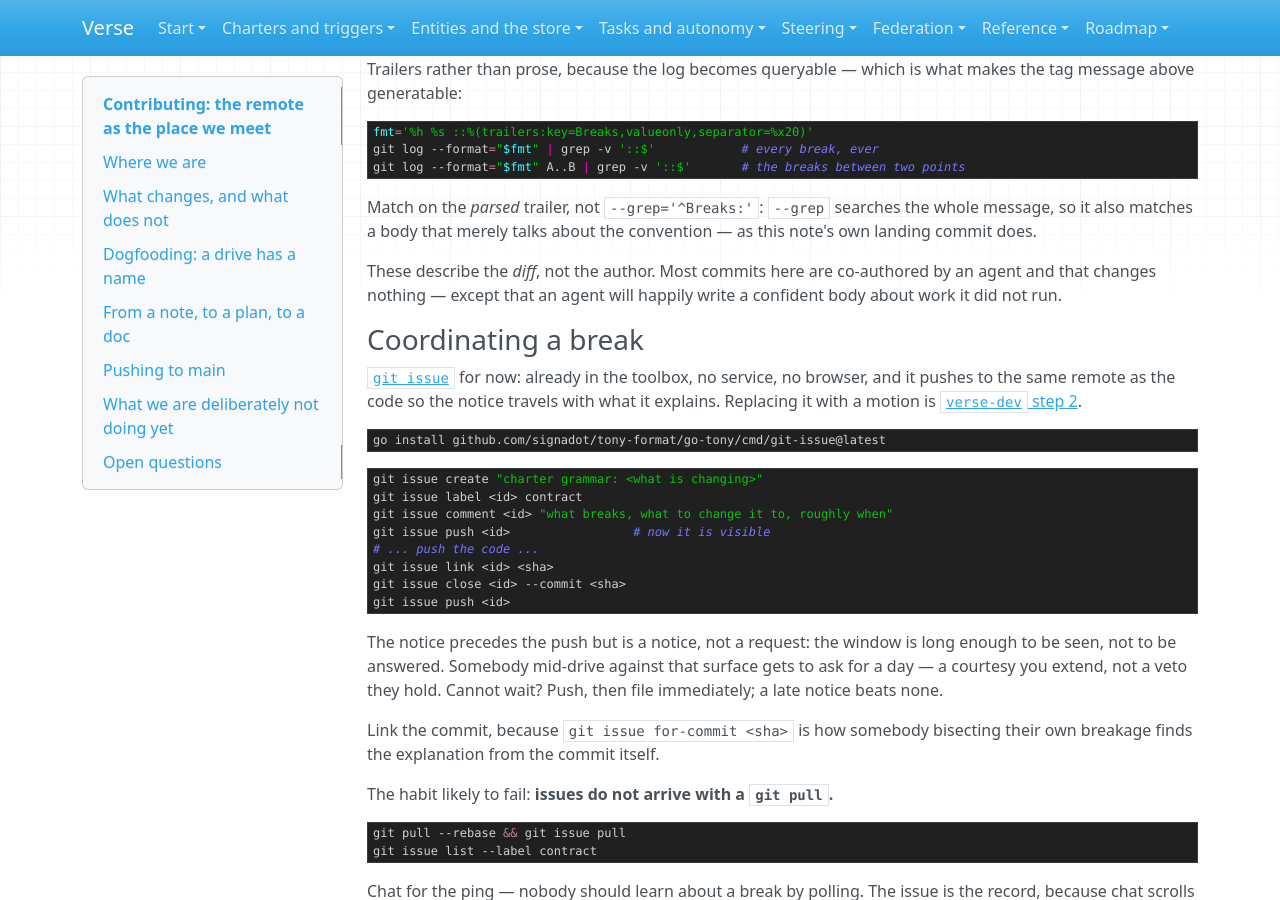
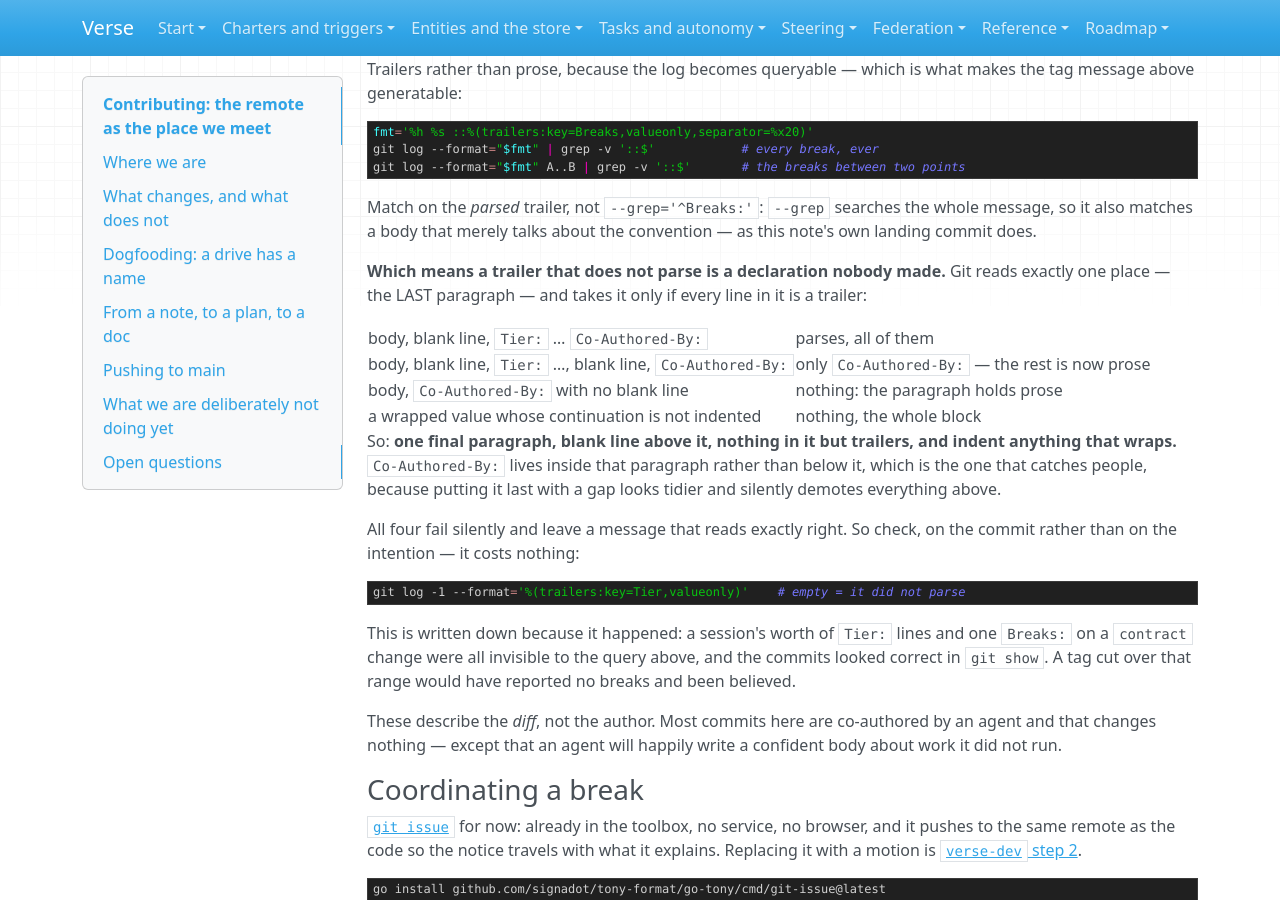
Before and after one commit to signadot/viff, an MkDocs documentation site: the page built from docs/working/contributing.md, in a window 1280 px wide and 900 px high, scrolled down 3703 px. Built offline with MkDocs 1.6.1, drawn with Linux system fonts in a browser that asks for light colours.

Commit message:
contributing: a trailer that does not parse is a declaration nobody made
The note said to match on the parsed trailer rather than on `--grep`, which is right and is not
the half that bites. What bites is writing one git will not parse, and there are four ways —
now tabulated, because three of them look tidier than the one that works.

The one that catches people: `Co-Authored-By:` placed last after a blank line. That makes it the
whole final paragraph and demotes every trailer above it to prose. `git show` looks exactly
right; the query returns nothing.

Written down because it happened, at length: a session's worth of `Tier:` lines and one
`Breaks:` on a `contract` change were all invisible to the query the tag message is generated
from. A `dogfood/*` tag cut over that range would have reported no breaks and been believed,
which is the one failure this convention exists to prevent.

The fix is a check on the commit rather than on the intention, and it costs nothing:
`git log -1 --format='%(trailers:key=Tier,valueonly)'` prints nothing when it did not parse.

Co-Authored-By: Claude Opus 5 (1M context) <noreply@anthropic.com>

````diff
--- a/docs/working/contributing.md
+++ b/docs/working/contributing.md
@@ -204,6 +204,33 @@ Match on the *parsed* trailer, not `--grep='^Breaks:'`: `--grep` searches the wh
 so it also matches a body that merely talks about the convention — as this note's own landing
 commit does.
 
+**Which means a trailer that does not parse is a declaration nobody made.** Git reads exactly one
+place — the LAST paragraph — and takes it only if every line in it is a trailer:
+
+| | |
+|---|---|
+| body, blank line, `Tier:` … `Co-Authored-By:` | parses, all of them |
+| body, blank line, `Tier:` …, blank line, `Co-Authored-By:` | only `Co-Authored-By:` — the rest is now prose |
+| body, `Co-Authored-By:` with no blank line | nothing: the paragraph holds prose |
+| a wrapped value whose continuation is not indented | nothing, the whole block |
+
+So: **one final paragraph, blank line above it, nothing in it but trailers, and indent anything
+that wraps.** `Co-Authored-By:` lives inside that paragraph rather than below it, which is the
+one that catches people, because putting it last with a gap looks tidier and silently demotes
+everything above.
+
+All four fail silently and leave a message that reads exactly right. So check, on the commit
+rather than on the intention — it costs nothing:
+
+```sh
+git log -1 --format='%(trailers:key=Tier,valueonly)'    # empty = it did not parse
+```
+
+This is written down because it happened: a session's worth of `Tier:` lines and one
+`Breaks:` on a `contract` change were all invisible to the query above, and the commits looked
+correct in `git show`. A tag cut over that range would have reported no breaks and been
+believed.
+
 These describe the *diff*, not the author. Most commits here are co-authored by an agent and
 that changes nothing — except that an agent will happily write a confident body about work it
 did not run.
````
